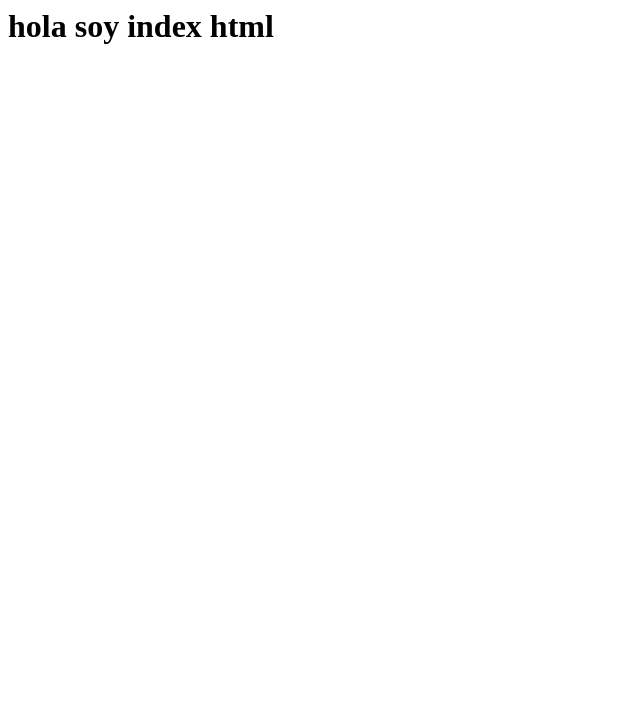
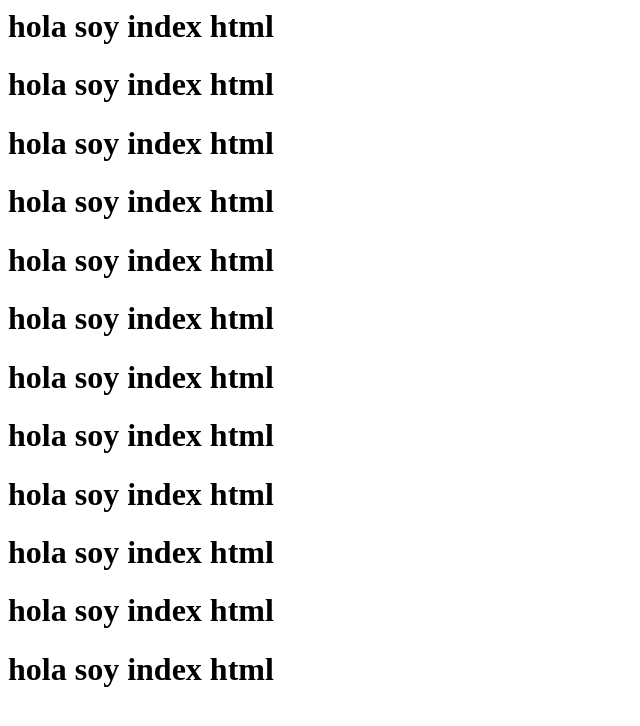
Before and after one commit to renzoxpixely/gitPrueba, a plain HTML site: page index.html in a window 1280 px wide. Shown: the whole page, without its empty margins (0-640 px from the left). Drawn offline with Linux system fonts and the light colour scheme.

Commit message:
editando home

```diff
--- a/index.html
+++ b/index.html
@@ -1 +1,12 @@
 <h1>hola soy index html</h1>
+<h1>hola soy index html</h1>
+<h1>hola soy index html</h1>
+<h1>hola soy index html</h1>
+<h1>hola soy index html</h1>
+
+<h1>hola soy index html</h1>
+<h1>hola soy index html</h1>
+
+<h1>hola soy index html</h1>
+<h1>hola soy index html</h1><h1>hola soy index html</h1>
+<h1>hola soy index html</h1><h1>hola soy index html</h1>
```
